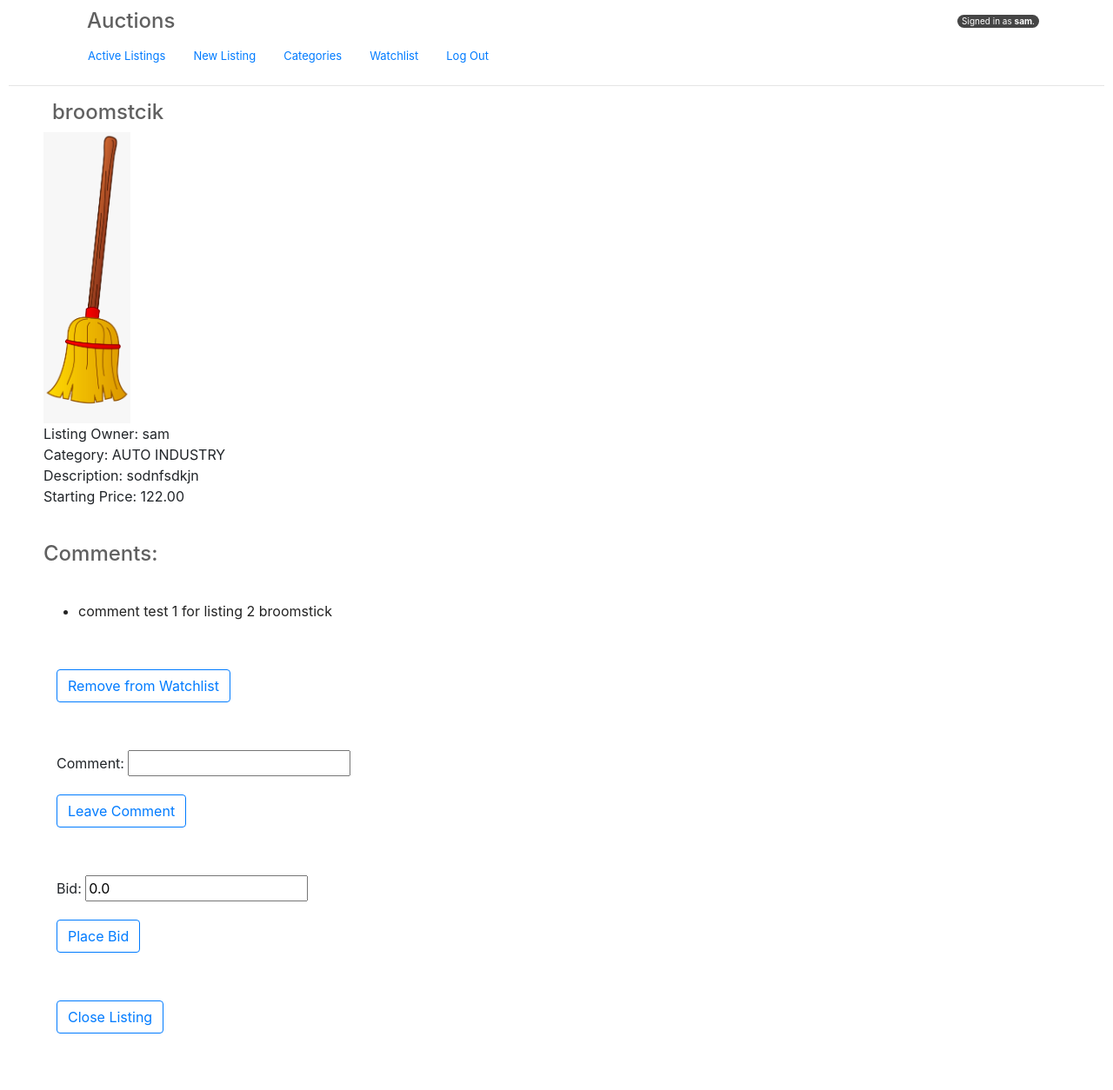
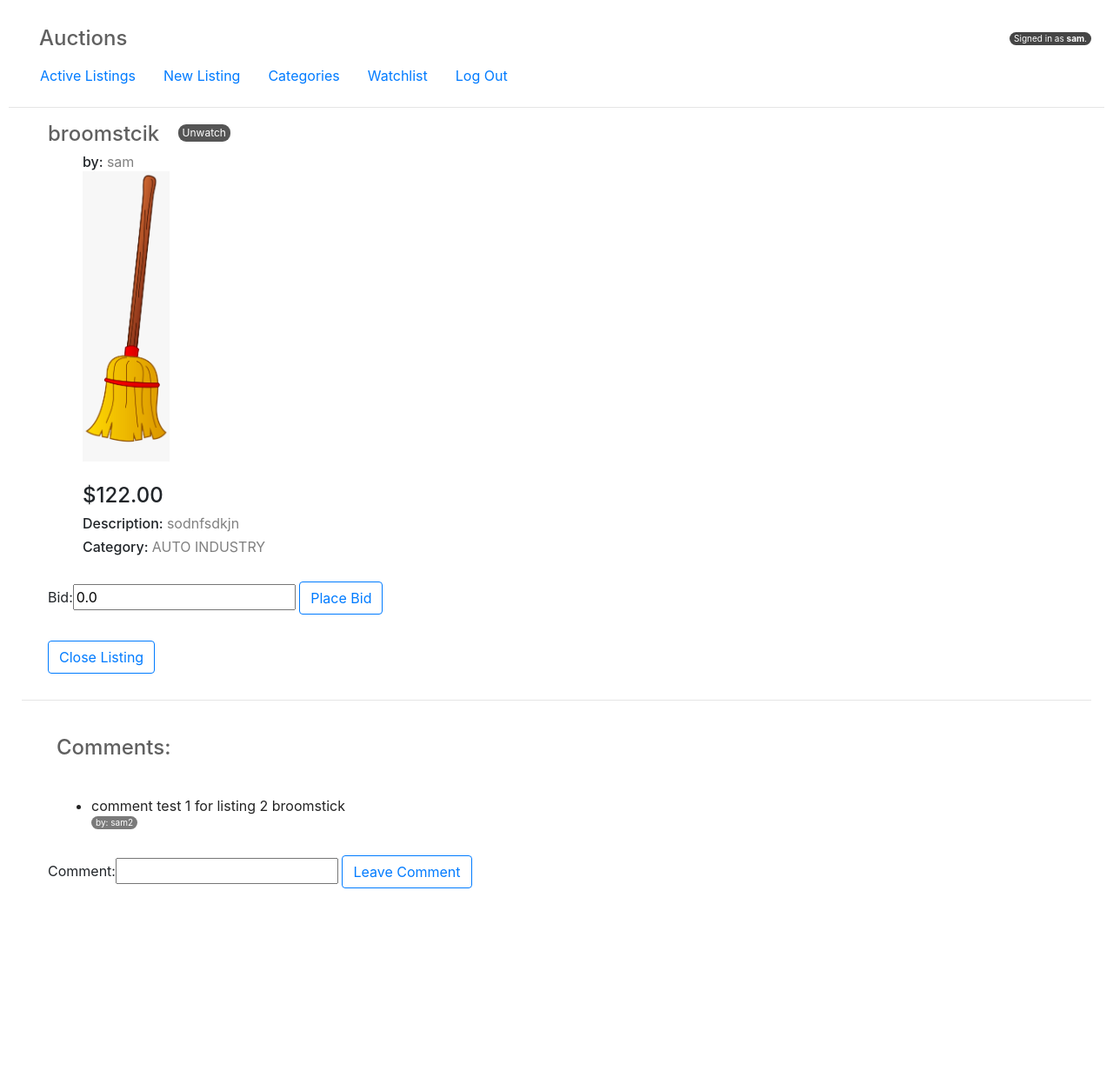
Before and after one commit to OGlearns/commerce, a Django app: page /2/ in a window 1280 px wide. Shown: the whole page at 87% size. After the commit the page ends 1022 px from the top, so only its background shows below. Run offline with Django 3.2, Linux system fonts and the light colour scheme; a user stored in the database is signed in; data comes from the database, SQL or seed files in the repository; both versions use the stored data as it was after the commit; some libraries are stand-ins or nearby versions.

Commit message:
improved listing css

```diff
--- a/auctions/models.py
+++ b/auctions/models.py
@@ -1,4 +1,4 @@
-from tkinter import CASCADE
+from tkinter import CASCADE, Image
 from typing_extensions import Required
 from django.contrib.auth.models import AbstractUser
 from django.db import models
@@ -34,10 +34,22 @@ class Listing(models.Model):
         default="NONE",
     )
     created = models.DateTimeField
-    image_url = models.ImageField(null=True, blank=True, upload_to='images/')
+    image_url = models.ImageField(null=True, blank=True, upload_to='images/', editable=True,)
     active = models.BooleanField(default=True)
     time_submitted = models.DateTimeField(blank=False, default=timezone.now)
     winner = models.ForeignKey(User, on_delete=models.CASCADE, blank=True, null=True, related_name="winner")
+    image_height = models.PositiveIntegerField(null=True, blank=True, editable=False, default="200")
+    image_width = models.PositiveIntegerField(null=True, blank=True, editable=False, default="200")
+
+    def __unicode__(self):
+        return "{0}".format(self.image)
+
+        # super(Listing, self).save()
+        # image = Image.open(self.photo)
+        # (width, height) = image.size
+        # size = ( 200, 200)
+        # image = image.resize(size, Image.ANTIALIAS)
+        # image.save(self.photo.path)
     def __str__(self):
         return f"{self.title}"
 
--- a/auctions/static/auctions/styles.css
+++ b/auctions/static/auctions/styles.css
@@ -13,6 +13,11 @@ body {
     text-align: center;
 }
 
+.container {
+    padding-left: 20px;
+    margin-top: 20px;
+
+}
 .header {
     color:rgb(96, 96, 96);
     font-size: 24px;
@@ -24,12 +29,12 @@ body {
 }
 
 .nav-link {
-    font-size: small;
+    font-size: medium;
     margin-top: 15px;
 }
 
 .nav-link:hover {
-    font-size:13px;
+    font-size:medium;
     color:rgb(127, 127, 127);
     text-decoration: underline 3px ;
     text-underline-offset: 0.5em;
@@ -40,18 +45,17 @@ body {
     border: none;
     padding: 10px;
     border-radius: 5px;
-    max-width: 750px;
-    /* border-color:rgb(197, 197, 197); */
+    max-width: 1000px;
     margin:10px;
 }
 
-.listing:hover {
-    border:solid 2px;
+/* .listing:hover {
+    border:solid 1px;
     border-color: rgb(211, 211, 211);
-}
+} */
 
 form {
-    margin:55px;
+    margin:30px;
 }
 
 .nav-row {
@@ -71,3 +75,35 @@ form {
     margin-left: 40px;
     color:rgb(35, 35, 35);
 }
+
+
+.comment_user {
+
+    padding:0 5px 0 5px;
+    background-color: rgb(122, 122, 122);
+    font-size: x-small;
+    color: white;
+    width: fit-content;
+    border-radius: 9px;
+    text-align: center;
+}
+
+.watchlist-button {
+
+    background-color: #555555; /* Green */
+    border: none;
+    color: white;
+    padding: 3px 5px;
+    margin: 0 0 0 0;
+    text-align: center;
+    text-decoration: none;
+    display: inline-block;
+    font-size: 12px;
+    border-radius: 9px;
+    text-align: center;
+}
+
+.img-border {
+    height:200px;
+    width: 200px;
+}
--- a/auctions/templates/auctions/layout.html
+++ b/auctions/templates/auctions/layout.html
@@ -8,7 +8,7 @@
         <link href="{% static 'auctions/styles.css' %}" rel="stylesheet">
     </head>
     <body>
-        <div class="container">
+        <div class="col container">
             <h1 class="header">Auctions</h1>
                 <div class="signed_in">
                     {% if user.is_authenticated %}
--- a/auctions/templates/auctions/listing.html
+++ b/auctions/templates/auctions/listing.html
@@ -1,6 +1,10 @@
 {% extends "auctions/layout.html" %}
 
 {% block body %}
+
+<div class="col">
+    <div class="col">
+
 
         {% if listing %}
 
@@ -8,72 +12,71 @@
         {{ error }}
         {% endif %}
 
-        <h2 class="header" id="listing-title"> {{ listing.title }} </h2>
+        <h2 class="header" >
+            {{ listing.title }}
+                <!-- watchlist button -->
 
-        <div class="">
-
-            <ul style="list-style:none;" >
-                {% if listing.image_url %}
-                <li>
-                    <img class="card-img-left"style="max-width:100px;"src= "{{ listing.image_url.url }}" >
-                </li>
-                {% endif %}
-                Listing Owner: {{ listing.user }}
-                <li>
-                    Category: {{listing.category}}
-                </li>
-                <li>
-                    Description: {{listing.details}}
-                </li>
-                <li>
-                    Starting Price: {{listing.price}}
-                </li>
-            </ul>
-        </div>
-
-        <p>
-            <h3 class="header" id="comments-title">
-                Comments:
-            </h3>
-            {% if comments %}
-                {% for comment in comments %}
-                    <ul class="comments">
-                        <li>
-                            {{ comment }}
-                        </li>
-                    </ul>
-                {% endfor %}
-            {% else %}
-                No comments.
-            {% endif %}
-        </p>
-
-        {% if user.is_authenticated %}
-            <form action="{% url 'auctions:watchlist' listing.id %}">
-                <button class="btn btn-outline-primary" type="submit" >
+                <form style="margin:0px; display:inline-block; position:relative; top:-5px; left:15px;" action="{% url 'auctions:watchlist' listing.id %}">
+                    <button class="watchlist-button" type="submit" >
                         {% if listing in watchlist.listings.all %}
                             <a>
-                        Remove from Watchlist
+                                Unwatch
                             </a>
                             {% else %}
                             <a>
-                        Add to Watchlist
+                                Watch
                             </a>
                         {% endif %}
                     </button>
                 </form>
 
-            <form method="POST" action="{% url 'auctions:new_comment' listing.id %}">
-                {% csrf_token %}
-                {{ NewCommentForm.as_p}}
-                <button class="btn btn-outline-primary" type="submit" >
-                    Leave Comment
-                </button>
-            </form>
+
+
+        </h2>
+
+        <div class="col">
+
+            <ul  >
+                <h6>
+                    by:
+                    <span style="font-weight: normal; color:gray;">
+                        {{ listing.user }}
+                    </span>
+                </h6>
+                {% if listing.image_url %}
+                    <img class="card-img-left"style="margin:-7px 0 25px 0;max-width:100px;"src= "{{ listing.image_url.url }}" >
+                {% endif %}
+                <h4>
+                    <span>
+                        ${{ listing.price }}
+                    </span>
+                </h4>
+                <h6>
+                    Description:
+                    <span style="font-weight: normal; color:gray;">
+                        {{ listing.details }}
+                    </span>
+                </h6>
+                <h6>
+                    Category:
+                    <span style="font-weight: normal; color:gray;">
+                        {{ listing.category }}
+                    </span>
+                </h6>
+            </ul>
+        </div>
+    </div>
 
 
 
+    {% if user.is_authenticated %}
+
+
+    <div class="">
+
         {% if listing.winner %}
+        <div style="padding-left:50px;" class="col">
+
             This auction is closed.
 
             {% if listing.winner == request.user %}
@@ -84,16 +87,17 @@
 
             The winner is: {{ listing.winner }}
             {% endif %}
+        </div>
             {% else %}
+            <!-- New bid form -->
             <form method="POST" action="{% url 'auctions:id' listing.id %}">
                 {% csrf_token %}
-                    {{ NewBidForm.as_p}}
+                {{ NewBidForm}}
                 <button class="btn btn-outline-primary" type="submit">
                     Place Bid
                 </button>
             </form>
 
-            {% endif %}
 
             {% if listing.user == user %}
 
@@ -102,9 +106,43 @@
                     Close Listing
                 </button>
             </form>
+            {% endif %}
+    </div>
 
+        <hr>
+        <h3 class="header" id="comments-title">
+            Comments:
+        </h3>
+        {% if comments %}
+        {% for comment in comments %}
+        <ul class="comments">
+            <li>
+                {{ comment }}
 
+                <div class="comment_user">
+                    by: {{comment.user}}
+                </div>
 
+            </li>
+        </ul>
+        {% endfor %}
+        {% else %}
+        <div class="col">
+            No comments.
+        </div>
+        {% endif %}
+
+    <form method="POST" action="{% url 'auctions:new_comment' listing.id %}">
+        {% csrf_token %}
+        {% for field in NewCommentForm %}
+
+        {{ NewCommentForm}}
+
+        {% endfor %}
+        <button class="btn btn-outline-primary" type="submit" >
+            Leave Comment
+        </button>
+    </form>
     {% endif %}
 
     {% endif %}
@@ -112,4 +150,5 @@
 
     No listing matches this search
     {% endif %}
+</div>
     {% endblock %}
```
Also changed, not shown: auctions/templates/auctions/index.html (+42 -15 lines), auctions/migrations/0003_listing_image_height_listing_image_width.py (added), db.sqlite3, media/images/254-2545122_witches-broom-clipart-broom-clipart-hd-png-download_PyOm5mg.png (added), media/images/Screen_Shot_2022-10-25_at_12.42.02_PM.png (added). Lines whose indentation alone changed are shown as unchanged.
